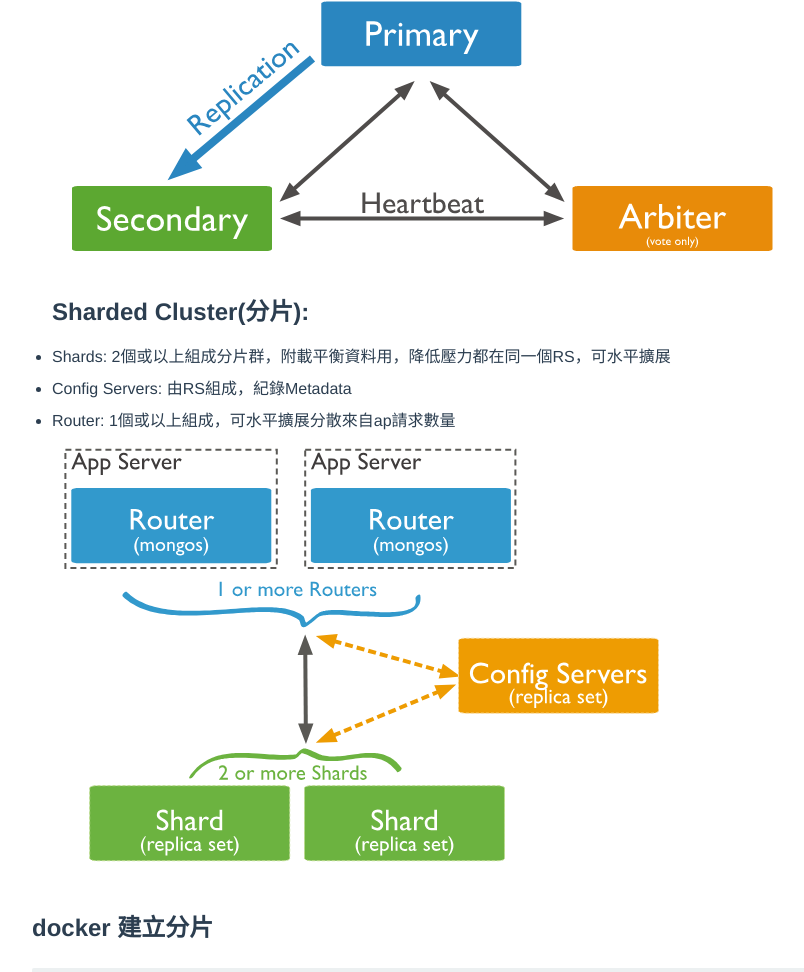
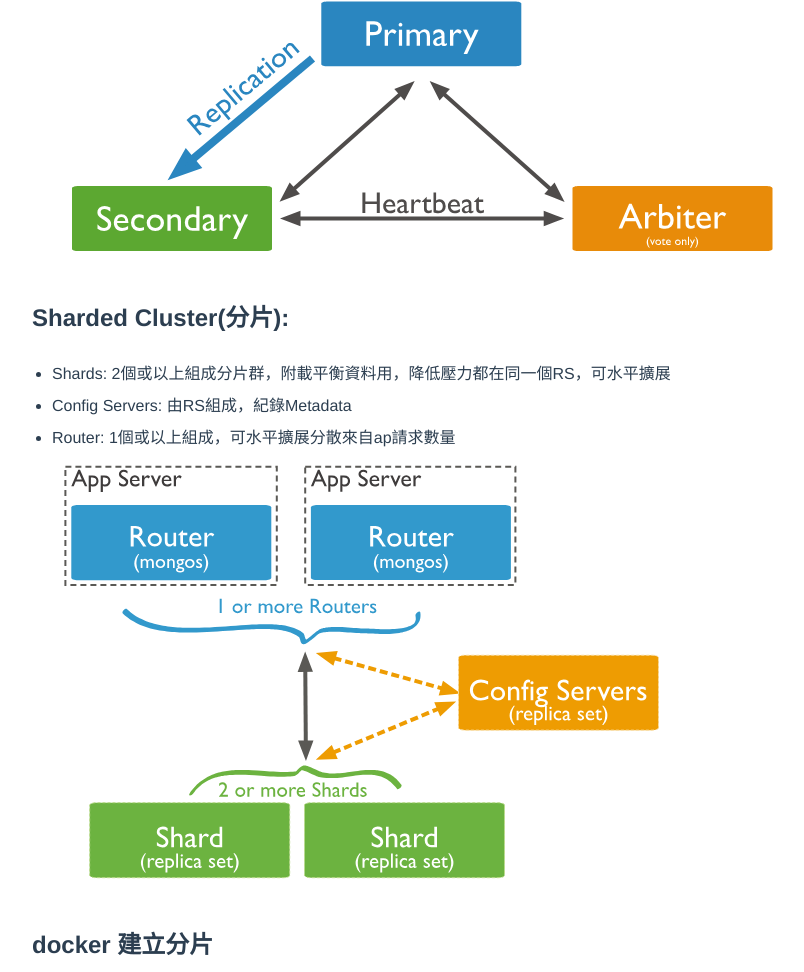
Before and after one commit to zongu/zongu.github.io, a plain HTML site: page 2019/10/02/Mongodb-Cluster/index.html in a window 1280 px wide. Shown: the part 1569-2541 px from the top of the page, without its empty margins (208-1012 px from the left). Drawn offline with Linux system fonts and the light colour scheme.

Commit message:
Site updated: 2019-10-02 17:48:18

```diff
--- a/2019/10/02/Mongodb-Cluster/index.html
+++ b/2019/10/02/Mongodb-Cluster/index.html
@@ -1,7 +1,9 @@
 <!DOCTYPE html><html lang="zh-cn"><head><meta name="generator" content="Hexo 3.9.0"><meta charset="utf-8"><meta http-equiv="X-UA-Compatible" content="IE=Edge"><meta name="viewport" content="width=device-width,initial-scale=1.0,minimum-scale=1.0,maximum-scale=1.0,user-scalable=no"><meta name="format-detection" content="telephone=no"><meta name="format-detection" content="email=no"><meta name="description"><meta name="keywords" content="kubernets"><title>Mongodb-Cluster - Carter`s Blog</title><link rel="stylesheet" href="/css/main_style.min.css"><link rel="icon" href="/favicon.ico"></head><body><input id="navi" type="checkbox"><ul class="main-navication"><li><a href="/"><span>Home</span></a></li><li><a href="https://github.com/zongu"><span>Github</span></a></li></ul><div class="wrapper" id="wrap"><div class="post-header"><label class="navi-button light" for="navi">MENU</label><img class="background" src="/img/galaxy02.jpg"><div class="post-title"><h1 class="title">Mongodb-Cluster</h1><ul class="meta"><li><i class="icon icon-author"></i>Carter Ho</li><li><i class="icon icon-clock"></i>13 Minutes</li><li><i class="icon icon-calendar"></i>2019年10月2日</li></ul></div></div><div class="article-content" style="max-width:800px"><h2 id="Replica-Set-副本集"><a href="#Replica-Set-副本集" class="headerlink" title="Replica Set(副本集):"></a>Replica Set(副本集):</h2><ul>
 <li>Replca Set Primary:以Primary為首要負責讀寫，其餘節點作為輔助負責複製操作日誌，當Primary發生問題時會由其餘節點投票選出一位做為Primary<br><img src="rs1.svg" alt></li>
 <li>Replca Set Secondary Members:同Replca Set Primary，但輔助成員可供讀<br><img src="rs2.svg" alt></li>
-<li>Replca Set Arbiter:仲裁不儲存數據專職處理Primary選擇<br><img src="rs3.svg" alt><h2 id="Sharded-Cluster-分片"><a href="#Sharded-Cluster-分片" class="headerlink" title="Sharded Cluster(分片):"></a>Sharded Cluster(分片):</h2></li>
+<li>Replca Set Arbiter:仲裁不儲存數據專職處理Primary選擇<br><img src="rs3.svg" alt></li>
+</ul>
+<h2 id="Sharded-Cluster-分片"><a href="#Sharded-Cluster-分片" class="headerlink" title="Sharded Cluster(分片):"></a>Sharded Cluster(分片):</h2><ul>
 <li>Shards: 2個或以上組成分片群，附載平衡資料用，降低壓力都在同一個RS，可水平擴展</li>
 <li>Config Servers: 由RS組成，紀錄Metadata</li>
 <li>Router: 1個或以上組成，可水平擴展分散來自ap請求數量<br><img src="sh.svg" alt></li>
```
